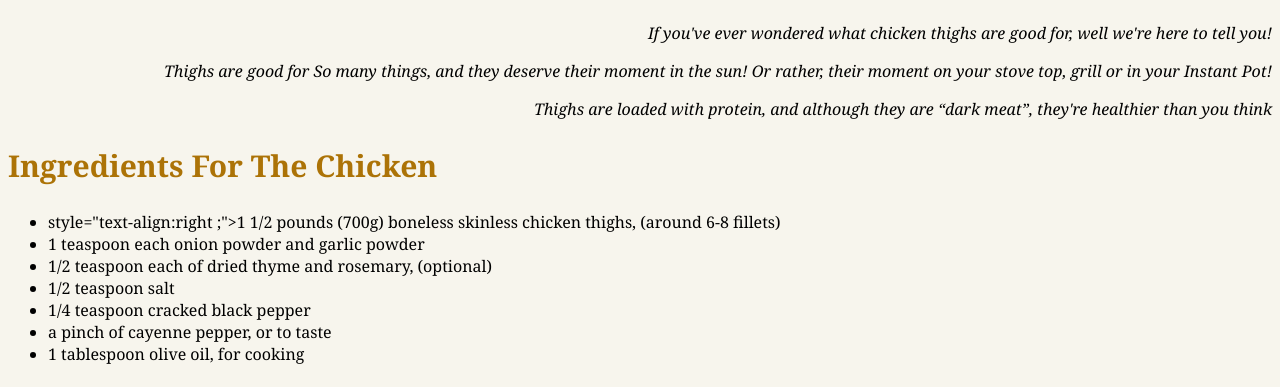
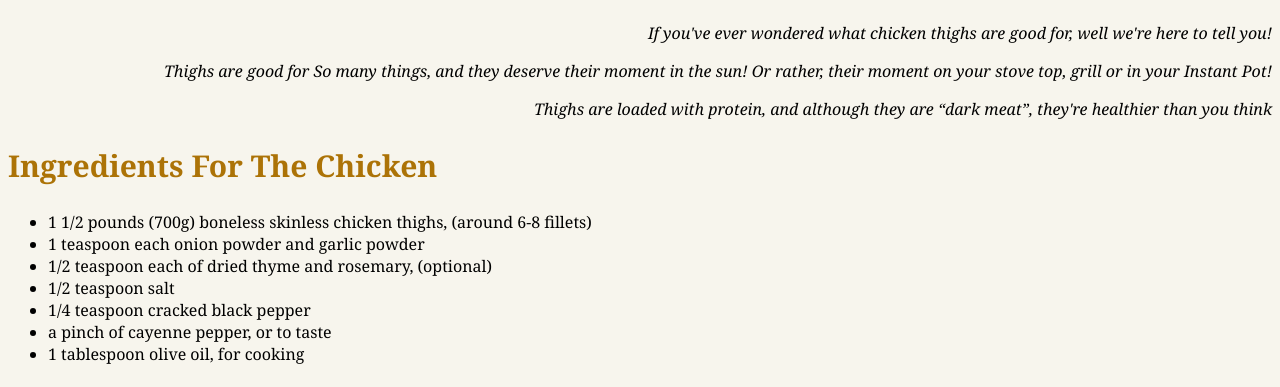
Before and after one commit to OnionPowder01/odin-recipes, a plain HTML site: page recipes/chicken-thighs.html in a window 1280 px wide. Shown: the part 393-780 px from the top of the page. Drawn offline with Linux system fonts and the light colour scheme.

Commit message:
Modified a line of <li>

```diff
--- a/recipes/chicken-thighs.html
+++ b/recipes/chicken-thighs.html
@@ -19,7 +19,7 @@
     <h2 style="color: rgb(172, 115, 7); font-size: 30px; ">Ingredients For The Chicken</h2>
 
     <ul>
-        <li>style="text-align:right ;">1 1/2 pounds (700g) boneless skinless chicken thighs, (around 6-8 fillets)</li>
+        <li>1 1/2 pounds (700g) boneless skinless chicken thighs, (around 6-8 fillets)</li>
         <li>1 teaspoon each onion powder and garlic powder</li>
         <li>1/2 teaspoon each of dried thyme and rosemary, (optional)</li>
         <li>1/2 teaspoon salt</li>
```
